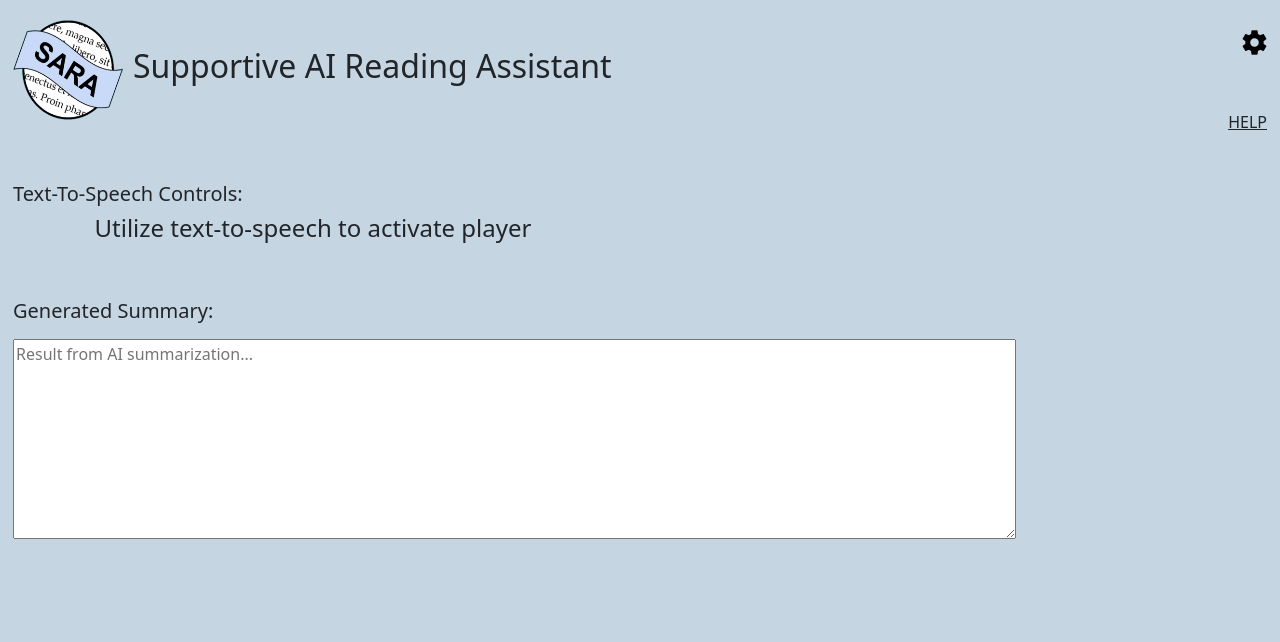
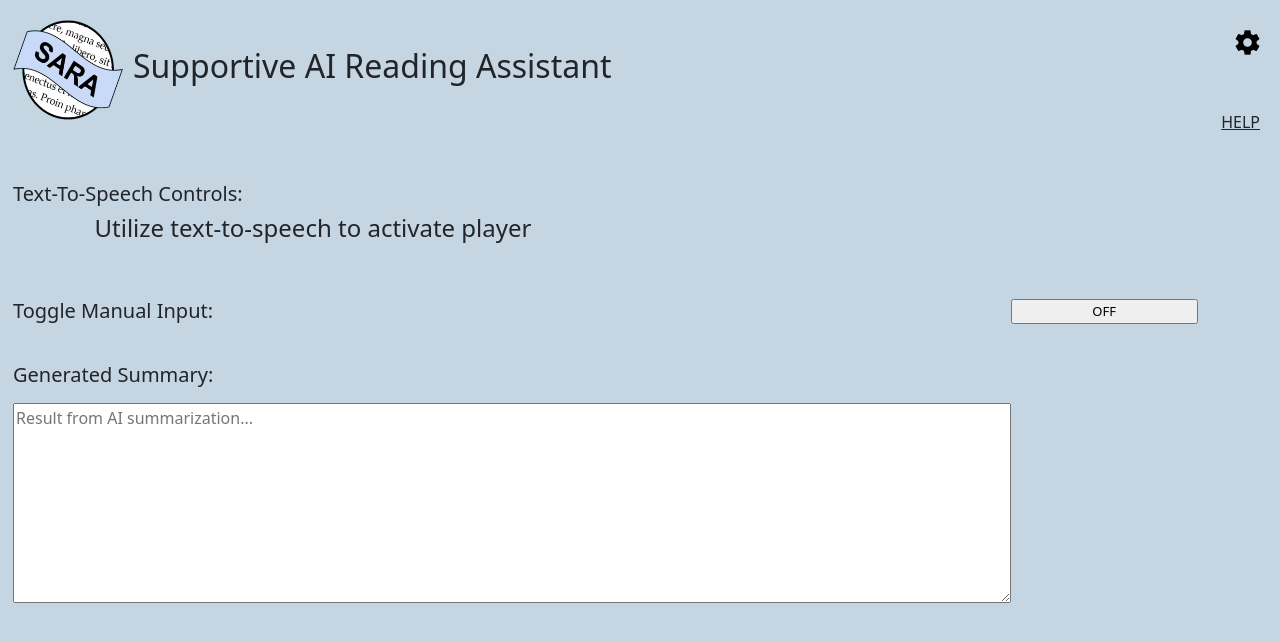
Before and after one commit to dasanchez981/fall23eecs495-ai-reading-assistant, a React (Vite) app in the folder ai-reading-assistant/: page / in a window 1280 px wide. Shown: the top 642 px of the page. Built offline with nearby package versions, Linux system fonts and the light colour scheme; no server answers.

Commit message:
Added toggle manual input section

```diff
--- a/ai-reading-assistant/src/App.css
+++ b/ai-reading-assistant/src/App.css
@@ -69,10 +69,6 @@ html, body, #root{
   background-color:#c5d5e2;
 }
 
-#speakbutton{
-  margin-right:10px;
-}
-
 #audio_container {
   display: flex;
   justify-content: center;
@@ -91,7 +87,7 @@ html, body, #root{
   /* height: 100%; */
   left: 0;
   width: 100%;
-  padding:10px 13px;
+  padding:10px 20px 10px 13px;
 }
 
 #manual_input, #manual_output{
@@ -115,11 +111,6 @@ html, body, #root{
   font-weight: bold;
   height: 40px;
   grid-column: span 2;
-}
-
-#manual_input{
-  grid-column: span 4;
-  grid-row: 2 / 3;
 }
 
 #clearTextButton{
@@ -240,9 +231,57 @@ body{
   grid-row: 2;
 }
 
-#textToSynth{ /* This is the manual text input box, hiding it for now bc removing from html breaks things*/
+
+
+
+#manualGrid{
+  display: grid;
+  grid-template-columns: 1fr 1fr 1fr 1fr 1fr;
+  grid-template-rows: 1fr 1fr;
+}
+#toggleManualButton{
+  text-align: center;
+  font-size: small;
+  grid-column: 5;
+  grid-row: 1;
+  width: 75%;
+  height: fit-content;
+}
+#manualTitle{
+  text-align: left;
+  grid-column: 1/span 4;
+  grid-row: 1;
+}
+#manualForm{
   display: none;
+  grid-template-columns: 1fr 1fr 1fr 1fr 1fr;
+  grid-template-rows: 1fr 1fr 4fr;
+  grid-column: 1 / span 5;
+  grid-row: 2;
+  width: 100%;
+  justify-items: center;
 }
+#manual_input{
+  width: 100%;
+  grid-column: 1 / span 4;
+  grid-row: 1 /span 3;
+}
+#speakbutton{
+  font-size: smaller;
+  grid-column: 5;
+  grid-row: 1;
+  height: fit-content;
+  width: fit-content;
+}
+#sumbutton{
+  font-size: smaller;
+  grid-column: 5;
+  grid-row: 2;
+  height: fit-content;
+  width: fit-content;
+}
+
+
 
 div#summaryOutput{
   display: grid;
--- a/ai-reading-assistant/src/App.tsx
+++ b/ai-reading-assistant/src/App.tsx
@@ -292,6 +292,43 @@ function App() {
       });
   }
 
+  const toggleManual = async () => {
+    console.log("Toggling manual input")
+    let title = document.getElementById('manualTitle');
+    let button = document.getElementById('toggleManualButton') as HTMLInputElement;
+    if(document.getElementById('manualForm')?.style.display == ''){
+      document.getElementById('manualForm')?.style.setProperty("display", "grid");
+      document.getElementById('manualGrid')?.style.setProperty("grid-template-rows", "1fr 5fr");
+      if(title != undefined){
+        title.textContent = "Manually Input Text: ";
+      }
+      if(button != undefined){
+        button.value = "ON"
+      }
+
+    }else if(document.getElementById('manualForm')?.style.display == 'none'){
+      document.getElementById('manualForm')?.style.setProperty("display", "grid");
+      document.getElementById('manualGrid')?.style.setProperty("grid-template-rows", "1fr 5fr");
+      if(title != undefined){
+        title.textContent = "Manually Input Text: ";
+      }
+      if(button != undefined){
+        button.value = "ON"
+      }
+
+    }else if(document.getElementById('manualForm')?.style.display == 'grid'){
+      document.getElementById('manualForm')?.style.setProperty("display", "none");
+      document.getElementById('manualGrid')?.style.setProperty("grid-template-rows", "1fr 1fr");
+      if(title != undefined){
+        title.textContent = "Toggle Manual Input: ";
+      }
+      if(button != undefined){
+        button.value = "OFF"
+      }
+
+    }
+  }
+
   return (
     <>
       <div id="sidebar_container">
@@ -398,15 +435,17 @@ function App() {
         </div>
         <br></br>
         <br></br>
-        <div id="textToSynth">
-          <form onSubmit={onSubmit}>
+        <div id='manualGrid'>
+          <h5 id='manualTitle'>Toggle Manual Input:</h5>
+          <input type="button" id='toggleManualButton' onClick={toggleManual} value="OFF"></input>
+            <form id='manualForm' onSubmit={onSubmit}>
               <input type="submit" value="Speak Text" id="speakbutton" />
               <input type="submit" value="Summarize" id="sumbutton" />
 
               <textarea
                 id="manual_input"
                 name="manual_input"
-              placeholder="Enter your text to Speak/Summarize..."
+                placeholder="Input your text to Speak/Summarize..."
                 value={text}
                 onChange={(e) => setText(e.target.value)}
               ></textarea>
```
Lines whose indentation alone changed are shown as unchanged.
